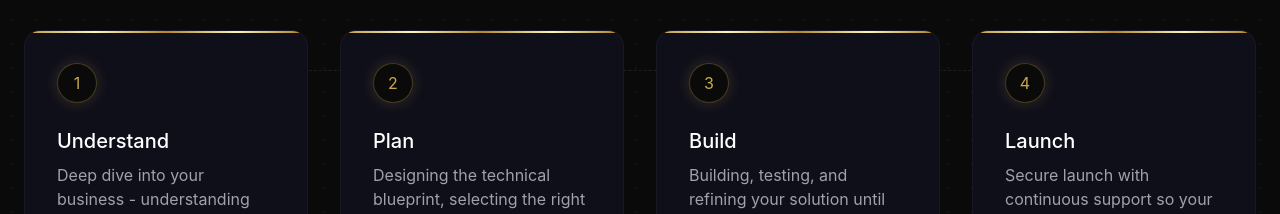
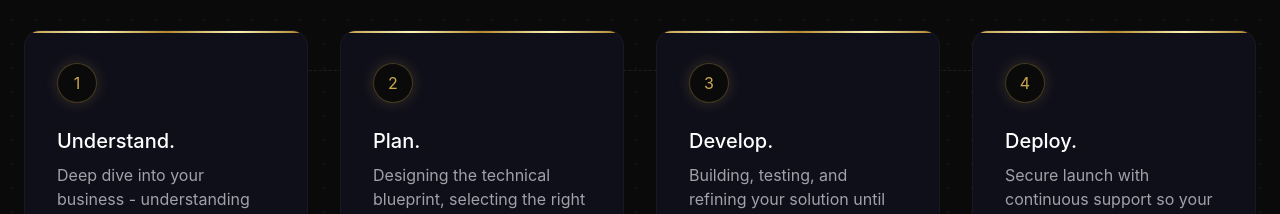
Before and after one commit to swilliams-vv/VisionaryVenturesLandingPage, a Next.js app: page / in a window 1280 px wide. Shown: the part 2080-2294 px from the top of the page. Built offline with nearby package versions, Linux system fonts and the light colour scheme.

Commit message:
Update page.js

```diff
--- a/app/page.js
+++ b/app/page.js
@@ -135,10 +135,10 @@ export default function Home() {
           <div className="grid grid-cols-1 md:grid-cols-4 gap-8 relative">
             <div className="hidden md:block absolute top-[40px] left-10 right-10 h-[1px] border-t border-dashed border-[#ffffff15] z-0"></div>
             {[
-              ['1', 'Understand', `Deep dive into your business - understanding your challenges, pain points, and where things aren't working as smoothly as they could be.`],
-              ['2', 'Plan', `Designing the technical blueprint, selecting the right tools, and defining how everything will work together.`],
-              ['3', 'Build', `Building, testing, and refining your solution until every detail works exactly the way it should.`],
-              ['4', 'Launch', `Secure launch with continuous support so your business hits the ground running.`]
+              ['1', 'Understand.', `Deep dive into your business - understanding your challenges, pain points, and where things aren't working as smoothly as they could be.`],
+              ['2', 'Plan.', `Designing the technical blueprint, selecting the right tools, and defining how everything will work together.`],
+              ['3', 'Develop.', `Building, testing, and refining your solution until every detail works exactly the way it should.`],
+              ['4', 'Deploy.', `Secure launch with continuous support so your business hits the ground running.`]
             ].map(([num, title, desc]) => (
               <div key={num} className="relative z-10 group">
                 <div className="bg-[#0f0f1a] border border-[#ffffff0a] rounded-2xl p-8 h-full relative overflow-hidden transition-transform duration-300 group-hover:-translate-y-2">
```
